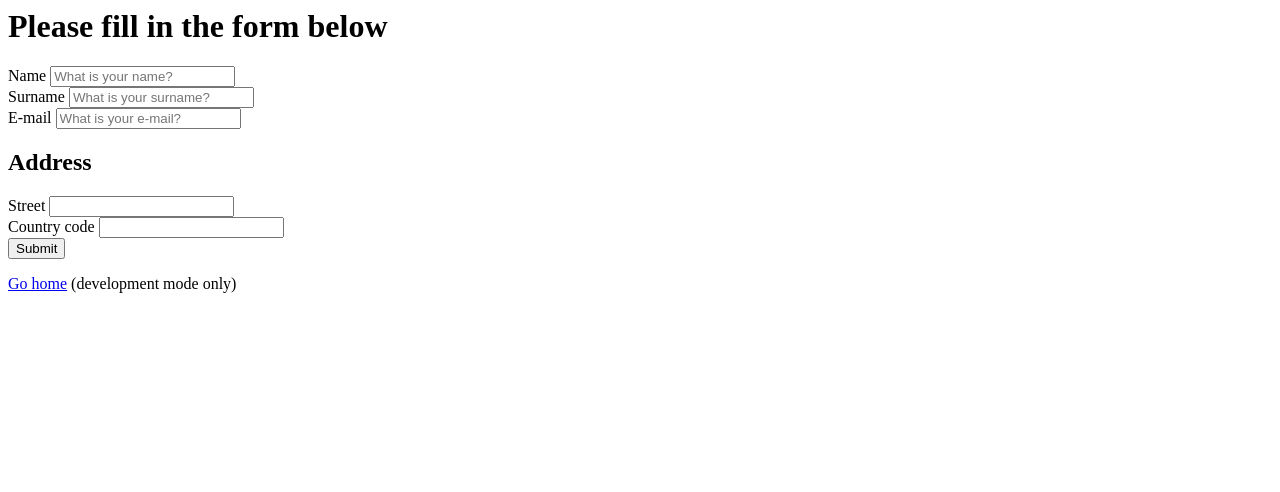
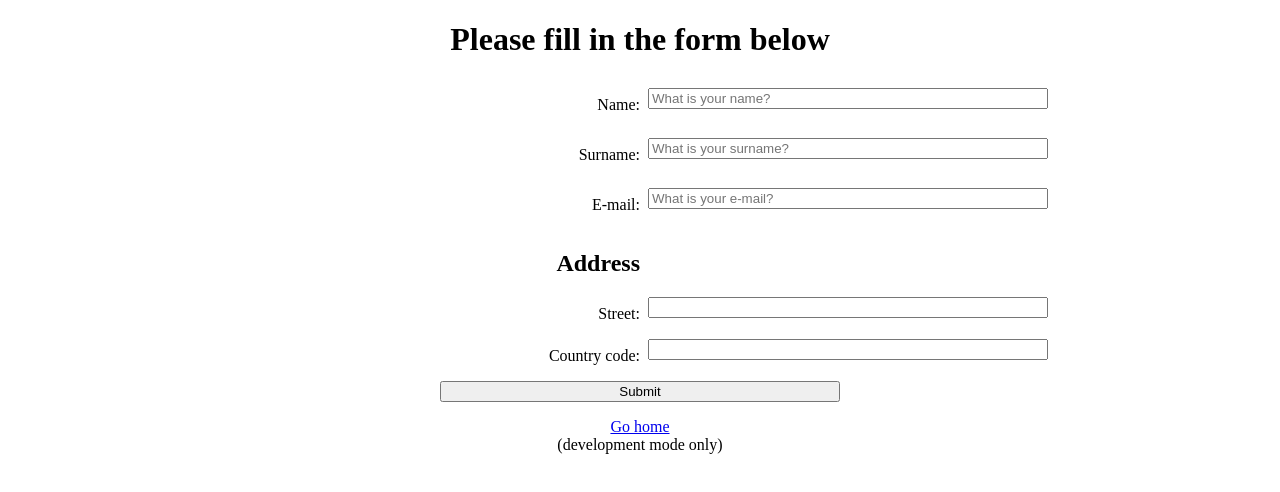
Before and after one commit to rawskys/dynamic-wizard, a plain HTML site: page index.html in a window 1280 px wide. Drawn offline with nearby package versions, Linux system fonts and the light colour scheme.

Commit message:
Style the form

```diff
--- a/dynamicWizard.directive.js
+++ b/dynamicWizard.directive.js
@@ -7,6 +7,7 @@
 
 	function DynamicWizardDirective($compile) {
 		return {
+			replace: true,
 			scope: {
 				page: '='
 			},
--- a/dynamicWizardPage.html
+++ b/dynamicWizardPage.html
@@ -1,5 +1,5 @@
 <!DOCTYPE html>
-<div>
+<div class="dynamicWizardPage">
 	<h1>{{page.title}}</h1>
 	<div ng-if="page.mainFormPreviewed">
 		<div ng-repeat="input in page.mainForm" ng-switch="input.title">
@@ -15,22 +15,19 @@
 		</div>
 	</div>
 	<form ng-if="page.form" action="{{page.nextPageAddress}}">
-	<div ng-repeat="input in page.form" ng-switch="input.title">
+		<div ng-repeat="(inputName, input) in page.form" ng-switch="input.title">
 			<div ng-switch-when="undefined">
-			<labeled-input input="input" />
+				<labeled-input input="input" name="{{inputName}}" />
 			</div>
 			<div ng-switch-default="ng-switch-default">
-			<h2>{{input.title}}</h2>
-			<div ng-repeat="subinput in input" ng-if="subinput.type">
-				<labeled-input input="subinput" />
+				<h2><span>{{input.title}}</span></h2>
+				<div ng-repeat="(subinputName, subinput) in input" ng-if="subinput.type">
+					<labeled-input input="subinput" name="{{subinputName}}" />
 				</div>
 			</div>
 		</div>
-	<input type="submit" value="Submit" />
+		<input id="submit" type="submit" value="Submit" />
 	</form>
-
-
-
 
 	<a href="#">Go home</a> (development mode only)
 </div>
--- a/index.html
+++ b/index.html
@@ -2,6 +2,7 @@
 	<head>
 		<meta charset="UTF-8">
 		<title>Angular</title>
+		<link rel="stylesheet" href="main.css">
 		<script src="libs/angular.js"></script>
 		<script src="libs/angular-route.js"></script>
 		<script src="app.module.js"></script>
--- a/inputPreview.directive.js
+++ b/inputPreview.directive.js
@@ -7,6 +7,7 @@
 
 	function InputPreview() {
 		return {
+			replace: true,
 			scope: {
 				input: '='
 			},
--- a/labeledInput.directive.js
+++ b/labeledInput.directive.js
@@ -7,8 +7,10 @@
 
 	function LabeledInput() {
 		return {
+			replace: true,
 			scope: {
-				input: '='
+				input: '=',
+				name: '@'
 			},
 			templateUrl: 'labeledInput.html'
 		}
--- a/labeledInput.html
+++ b/labeledInput.html
@@ -1,4 +1,6 @@
-<div>
-	<label>{{input.label}}</label>
-	<input type="{{input.type}}" placeholder="{{input.placeholder}}" ng-model="input.value" />
+<div class="labeledInput">
+	<div class="label"><label for="{{name}}">{{input.label}}:</label></div>
+	<div class="input">
+		<input id="{{name}}" type="{{input.type}}" placeholder="{{input.placeholder}}" ng-model="input.value" />
+	</div>
 </div>
--- /dev/null
+++ b/main.css
@@ -0,0 +1,60 @@
+body {
+	margin: 0
+}
+
+.dynamicWizardPage {
+	display: flex;
+	flex-direction: column;
+	align-items: center
+}
+
+div {
+	width: 100%
+}
+
+h2 {
+	display: flex;
+	justify-content: flex-end;
+	width: 50%;
+}
+
+h2 span {
+}
+
+.label {
+	display: flex;
+	justify-content: flex-end;
+	width: 50%;
+}
+
+label {
+	margin: 0.5em;
+}
+
+.input {
+	width: 50%
+}
+
+.inputPreview {
+	padding: 0.5em;
+	font-weight: bold;
+	width: 50%;
+}
+
+form {
+	width: 100%;
+	display: flex;
+	flex-direction: column;
+	align-items: center
+}
+
+.labeledInput {
+	width: 100%;
+	margin: 0.5em;
+	display: flex;
+	flex-direction: row
+}
+
+input {
+	width: 400
+}
```
Also changed, not shown: inputPreview.html (+5 -3 lines). Lines whose indentation alone changed are shown as unchanged.
